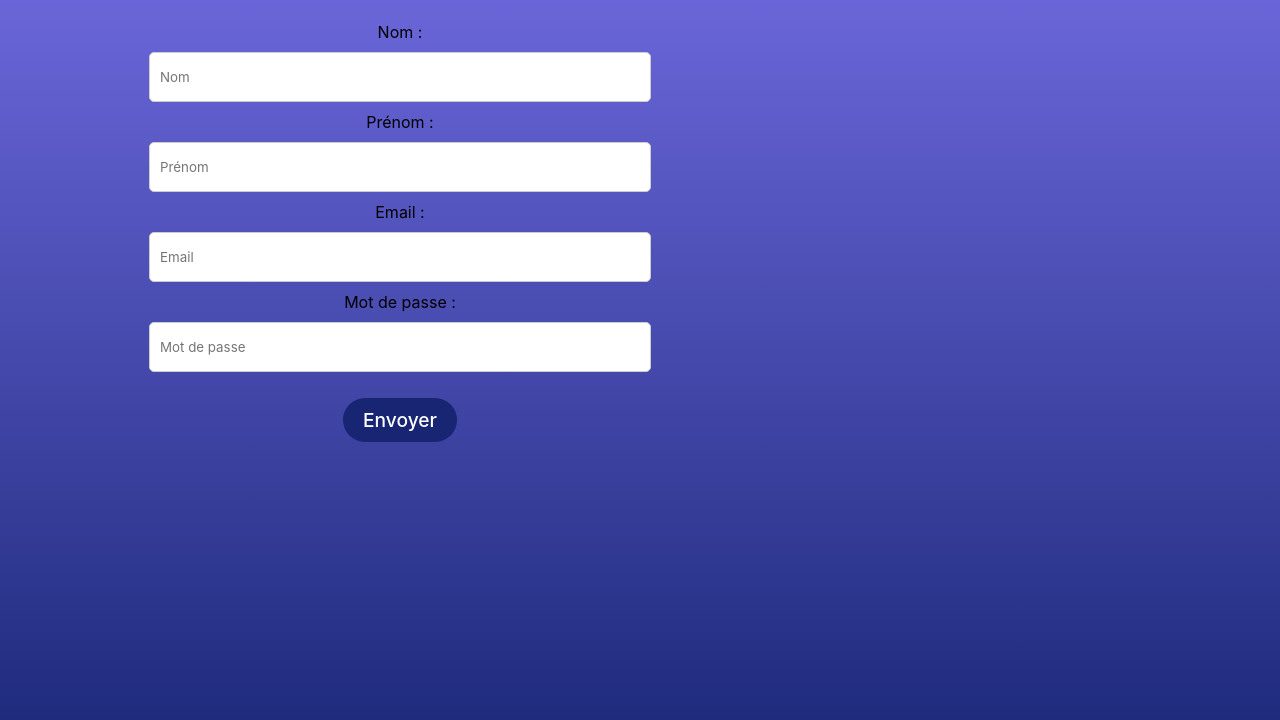
After one commit to pierrealexi/Ydiscover, a Flask app: template templates/register.html in a window 1280 px wide. The commit adds this page. Shown: the top 720 px of the page. Run offline with Flask 3, Linux system fonts and the light colour scheme; the template is opened without the code that fills it, so the values that code supplies are empty.

Commit message:
debut serveur + login form et register form fonctionnel

```diff
--- a/app.py
+++ b/app.py
@@ -1,4 +1,6 @@
-from flask import Flask , render_template
+from flask import Flask , render_template, request, redirect
+
+import sqlite3
 
 app = Flask(__name__, static_url_path='/assets', static_folder='assets')
 
@@ -7,5 +9,49 @@ app = Flask(__name__, static_url_path='/assets', static_folder='assets')
 def index():
     return render_template('index.html')
 
+@app.route('/register', methods=['POST'])
+
+def register():
+    render_template('register.html')
+    nom = request.form['nom']
+    prenom = request.form['prenom']
+    email = request.form['email']
+    motdepasse = request.form['motdepasse']
+
+    # Connexion à la base de données SQLite
+    conn = sqlite3.connect('database.db')
+    cursor = conn.cursor()
+
+    # Exécution de la requête pour insérer les données dans la base de données
+    cursor.execute('INSERT INTO Users (nom, prenom, email, motdepasse) VALUES (?, ?, ?, ?)', (nom, prenom, email, motdepasse))
+
+    # Validation de la transaction et fermeture de la connexion à la base de données
+    conn.commit()
+    conn.close()
+    return redirect('/login')
+
+@app.route('/login', methods=['POST'])
+def login():
+    render_template('login.html')
+    email = request.form['email']
+    motdepasse = request.form['motdepasse']
+
+    # Connexion à la base de données SQLite
+    conn = sqlite3.connect('database.db')
+    cursor = conn.cursor()
+
+    # Exécution de la requête pour insérer les données dans la base de données
+    cursor.execute('SELECT * FROM Users WHERE email = ? AND motdepasse = ?', (email, motdepasse))
+    user = cursor.fetchone()
+
+    # Validation de la transaction et fermeture de la connexion à la base de données
+    conn.commit()
+    conn.close()
+
+    if user:
+        return render_template('index.html')
+    else:
+        return redirect('/')
+
 if __name__ == '__main__':
     app.run(debug=True)
--- a/assets/css/style.css
+++ b/assets/css/style.css
@@ -61,3 +61,29 @@ button:hover {
     background: #fff;
     color: var(--secondary-color);
 }
+
+main {
+    display: flex;
+    justify-content: center;
+    align-items: center;
+    height: 70vh;
+}
+
+form {
+    display: flex;
+    flex-direction: column;
+    justify-content: center;
+    align-items: center;
+    width: 50rem;
+    height: 30rem;
+    border-radius: 10px;
+}
+
+form input {
+    width: 30rem;
+    height: 3rem;
+    border-radius: 5px;
+    border: 1px solid #ccc;
+    padding: 0 10px;
+    margin: 10px 0;
+}
--- /dev/null
+++ b/assets/js/app.js
@@ -0,0 +1,3 @@
+function redirect() {
+    window.location.href = "http://127.0.0.1:5000/login";
+}
--- /dev/null
+++ b/ff.txt
@@ -0,0 +1 @@
+https://color.adobe.com/fr/search?q=Synthwave&t=term
--- /dev/null
+++ b/templates/register.html
@@ -0,0 +1,30 @@
+<!DOCTYPE html>
+<html>
+<head>
+    <meta charset='utf-8'>
+    <meta http-equiv='X-UA-Compatible' content='IE=edge'>
+    <title>Page Title</title>
+    <meta name='viewport' content='width=device-width, initial-scale=1'>
+    <link rel='stylesheet' type='text/css' media='screen' href="{{ url_for('static', filename='css/style.css') }}">
+    <script src='main.js'></script>
+</head>
+<body>
+    <div>
+        <form action="/register" method="post">
+            <label for="nom">Nom :</label>
+            <input type="text" name="nom" id="nom" placeholder="Nom" required>
+
+            <label for="prenom">Prénom :</label>
+            <input type="text" name="prenom" id="prenom" placeholder="Prénom" required>
+
+            <label for="email">Email :</label>
+            <input type="text" name="email" id="email" placeholder="Email" required>
+
+            <label for="motdepasse">Mot de passe :</label>
+            <input type="password" name="motdepasse" id="motdepasse" placeholder="Mot de passe" required>
+
+            <button type="submit">Envoyer</button>
+        </form>
+    </div>
+</body>
+</html>
```
Also changed, not shown: bdd.sql (added, +7 -0 lines), templates/index.html (+7 -3 lines), templates/login.html (added, +26 -0 lines), database.db (added), ma_base_de_donnees.db (added).
